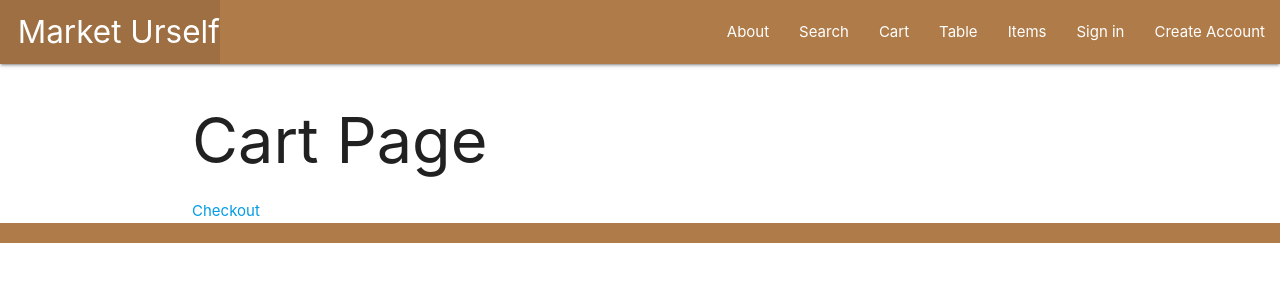
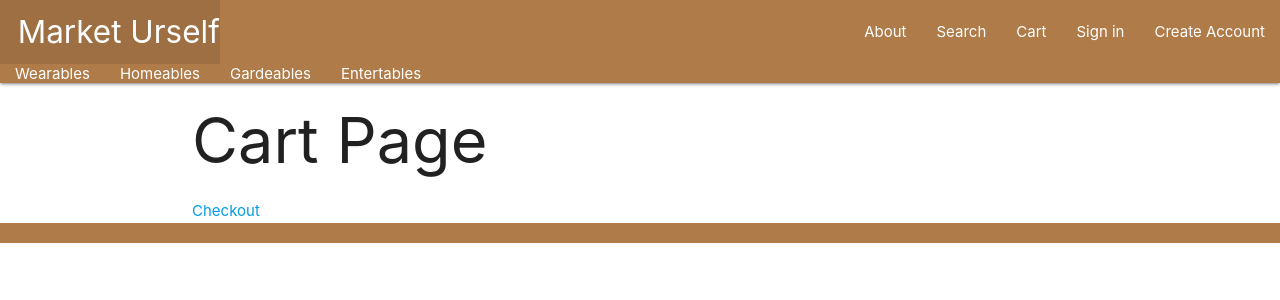
Before and after one commit to surysanchez/market-urself, a Django app: page /cart/ in a window 1280 px wide. Shown: the top 300 px of the page. Run offline with Django 4.2, Linux system fonts and the light colour scheme.

Commit message:
add second nav bar

```diff
--- a/main_app/templates/base.html
+++ b/main_app/templates/base.html
@@ -14,7 +14,7 @@
 </head>
 <body>
     <header class="navbar-fixed">
-        <nav>
+        <nav class="nav-extended">
             <div class="nav-wrapper">
                 <ul>
                     <li><a href="{% url 'home' %}" class="left brand-logo">&nbsp;&nbsp;Market Urself</a></li>
@@ -26,8 +26,6 @@
                     <li><a href="{% url 'about' %}">About</a></li>
                     <li><a href="{% url 'search' %}">Search</a></li>
                     <li><a href="{% url 'cart' %}">Cart</a></li>
-                    <li><a href="{% url 'tables_detail' %}">Table</a></li>
-                    <li><a href="{% url 'items_detail' %}">Items</a></li>
                     {% if user.is_authenticated %}
                     <li><a href="{% url 'profiles_detail' %}">Profile</a></li>
                     <li><a href="{% url 'logout' %}">Logout</a></li>
@@ -37,7 +35,16 @@
                     {% endif %}
                 </ul>
             </div>
+            <div class="nav-content">
+                <ul>
+                    <li> <a href="">Wearables</a></li>
+                    <li> <a href="">Homeables</a></li>
+                    <li> <a href="">Gardeables</a></li>
+                    <li> <a href="">Entertables</a></li>
+                </ul>
+            </div>
         </nav>
+
     </header>
     <main class="container">
         {% block content %}
```
